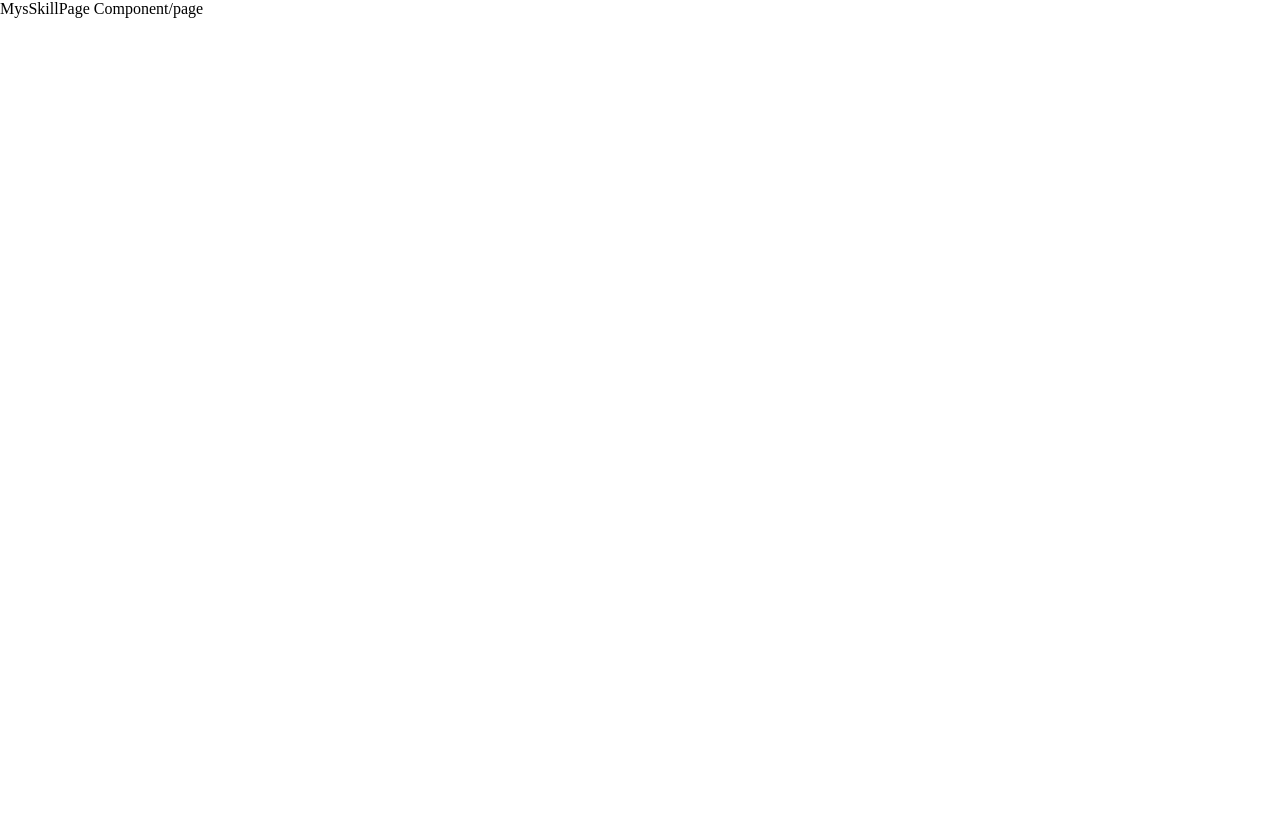
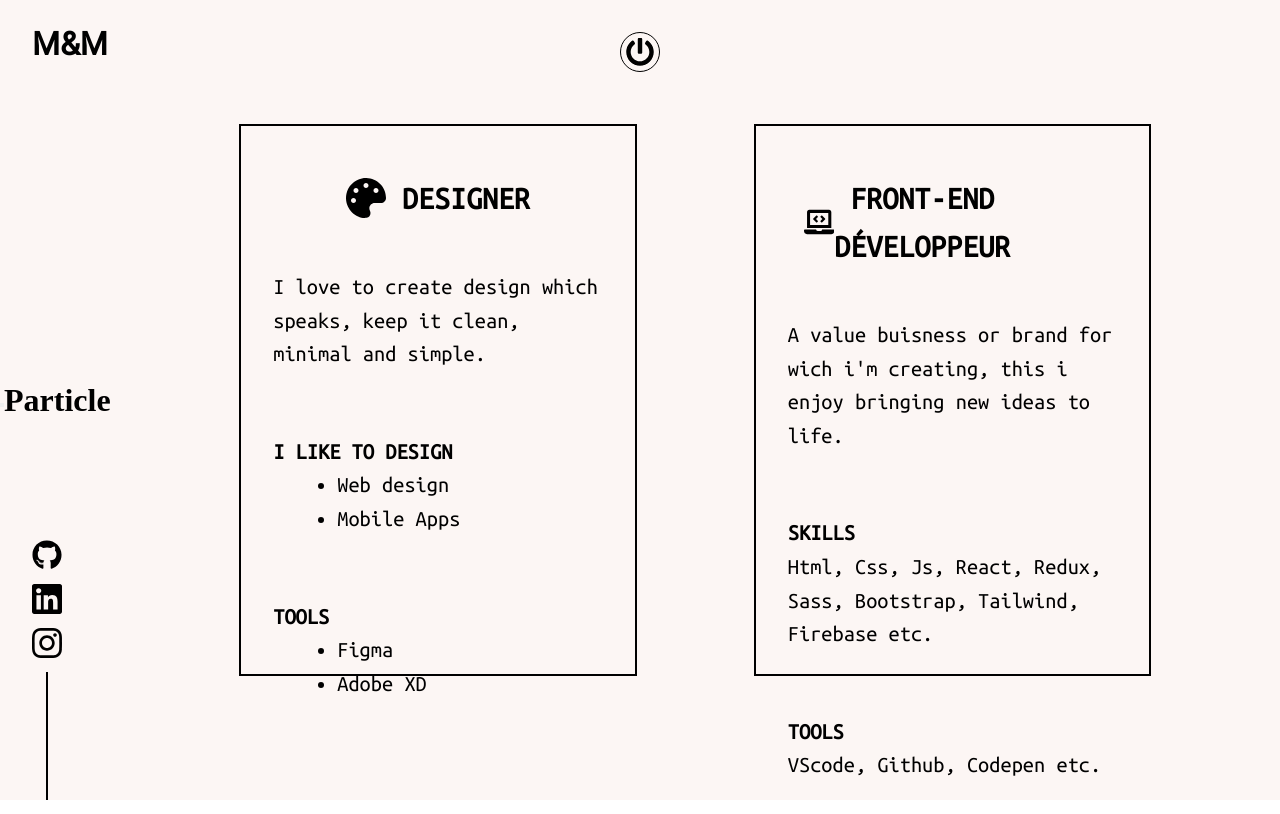
Before and after one commit to MaximeMonnier/2nd-portfolio, a React (Create React App) app: page /skills in a window 1280 px wide. Built offline with nearby package versions, Linux system fonts and the light colour scheme.

Commit message:
skills page ok miss animation

```diff
--- a/package.json
+++ b/package.json
@@ -16,6 +16,7 @@
     "sass": "^1.63.6",
     "styled-components": "^5.3.0",
     "tsparticles": "^2.10.1",
+    "tsparticles-slim": "^2.10.1",
     "web-vitals": "^3.3.2"
   },
   "scripts": {
--- /dev/null
+++ b/src/components/Particle.js
@@ -0,0 +1,11 @@
+import React from "react";
+
+const Particle = () => {
+  return (
+    <div className="box-particle">
+      <h1>Particle</h1>
+    </div>
+  );
+};
+
+export default Particle;
--- a/src/components/PowerButton.js
+++ b/src/components/PowerButton.js
@@ -3,7 +3,6 @@ import { NavLink } from "react-router-dom";
 
 const PowerButton = () => {
   return (
-    <div>
     <NavLink to="/">
       <button>
         <svg
@@ -23,7 +22,6 @@ const PowerButton = () => {
         </svg>
       </button>
     </NavLink>
-    </div>
   );
 };
 
--- a/src/pages/MySkillPage.js
+++ b/src/pages/MySkillPage.js
@@ -1,9 +1,104 @@
 import React from "react";
+import PowerButton from "../components/PowerButton";
+import SocialCons from "../components/SocialCons";
+import LogoComponent from "../components/LogoComponent";
+import Particle from "../components/Particle";
 
 const MysSkillPage = () => {
   return (
     <div>
-      <div>MysSkillPage Component/page</div>
+      <div className="container-skills">
+        <SocialCons />
+        <PowerButton />
+        <LogoComponent />
+        <Particle />
+        <div className="box-skills">
+          <div className="main-skills">
+            <div className="title-skills">
+              <h1>
+                <svg
+                  height={40}
+                  width={40}
+                  aria-hidden="true"
+                  focusable="false"
+                  data-prefix="fas"
+                  data-icon="palette"
+                  class="svg-inline--fa fa-palette fa-w-16"
+                  role="img"
+                  xmlns="http://www.w3.org/2000/svg"
+                  viewBox="0 0 512 512"
+                >
+                  <path
+                    fill="currentColor"
+                    d="M204.3 5C104.9 24.4 24.8 104.3 5.2 203.4c-37 187 131.7 326.4 258.8 306.7 41.2-6.4 61.4-54.6 42.5-91.7-23.1-45.4 9.9-98.4 60.9-98.4h79.7c35.8 0 64.8-29.6 64.9-65.3C511.5 97.1 368.1-26.9 204.3 5zM96 320c-17.7 0-32-14.3-32-32s14.3-32 32-32 32 14.3 32 32-14.3 32-32 32zm32-128c-17.7 0-32-14.3-32-32s14.3-32 32-32 32 14.3 32 32-14.3 32-32 32zm128-64c-17.7 0-32-14.3-32-32s14.3-32 32-32 32 14.3 32 32-14.3 32-32 32zm128 64c-17.7 0-32-14.3-32-32s14.3-32 32-32 32 14.3 32 32-14.3 32-32 32z"
+                  ></path>
+                </svg>
+                &nbsp;Designer
+              </h1>
+            </div>
+            <div className="description">
+              I love to create design which speaks, keep it clean, minimal and
+              simple.
+            </div>
+            <div className="description">
+              <strong>I like to Design</strong>
+              <ul>
+                <li>Web design</li>
+                <li>Mobile Apps</li>
+              </ul>
+            </div>
+            <div className="description">
+              <strong>Tools</strong>
+              <ul>
+                <li>Figma</li>
+                <li>Adobe XD</li>
+              </ul>
+            </div>
+          </div>
+
+          <div className="main-skills">
+            <div className="title-skills">
+              <h1>
+                <svg
+                  height={40}
+                  width={40}
+                  aria-hidden="true"
+                  focusable="false"
+                  data-prefix="fas"
+                  data-icon="laptop-code"
+                  class="svg-inline--fa fa-laptop-code fa-w-20"
+                  role="img"
+                  xmlns="http://www.w3.org/2000/svg"
+                  viewBox="0 0 640 512"
+                >
+                  <path
+                    fill="currentColor"
+                    d="M255.03 261.65c6.25 6.25 16.38 6.25 22.63 0l11.31-11.31c6.25-6.25 6.25-16.38 0-22.63L253.25 192l35.71-35.72c6.25-6.25 6.25-16.38 0-22.63l-11.31-11.31c-6.25-6.25-16.38-6.25-22.63 0l-58.34 58.34c-6.25 6.25-6.25 16.38 0 22.63l58.35 58.34zm96.01-11.3l11.31 11.31c6.25 6.25 16.38 6.25 22.63 0l58.34-58.34c6.25-6.25 6.25-16.38 0-22.63l-58.34-58.34c-6.25-6.25-16.38-6.25-22.63 0l-11.31 11.31c-6.25 6.25-6.25 16.38 0 22.63L386.75 192l-35.71 35.72c-6.25 6.25-6.25 16.38 0 22.63zM624 416H381.54c-.74 19.81-14.71 32-32.74 32H288c-18.69 0-33.02-17.47-32.77-32H16c-8.8 0-16 7.2-16 16v16c0 35.2 28.8 64 64 64h512c35.2 0 64-28.8 64-64v-16c0-8.8-7.2-16-16-16zM576 48c0-26.4-21.6-48-48-48H112C85.6 0 64 21.6 64 48v336h512V48zm-64 272H128V64h384v256z"
+                  ></path>
+                </svg>
+                &nbsp;Front-end Développeur
+              </h1>
+            </div>
+            <div className="description">
+              <p>
+                A value buisness or brand for wich i'm creating, this i enjoy
+                bringing new ideas to life.
+              </p>
+            </div>
+            <div className="description">
+              <strong>Skills</strong>
+              <p>
+                Html, Css, Js, React, Redux, Sass, Bootstrap, Tailwind, Firebase
+                etc.
+              </p>
+            </div>
+            <div className="description">
+              <strong>Tools</strong>
+              <p>VScode, Github, Codepen etc.</p>
+            </div>
+          </div>
+        </div>
+      </div>
     </div>
   );
 };
--- a/src/style/_settings.scss
+++ b/src/style/_settings.scss
@@ -6,9 +6,14 @@
     font-family: "font-2";
     src: url(../assets/font/Lato-Regular.ttf);
 }
+@font-face {
+    font-family: "font-3";
+    src: url(../assets/font/UbuntuMono-R.ttf);
+}
 
 $font-1: "font-1", sans-serif;
 $font-2: "font-2", sans-serif;
+$font-3: "font-3", sans-serif;
 
 $color-1:#FCF6F4;
 $color-2:#000000;
@@ -29,9 +34,6 @@ body{
     font-family 'Source Sans Pro', sans-serif
 }
 
-li {
-    list-style: none;
-}
 a{
     text-decoration: none;
     color: inherit;
--- a/src/style/components/_logocomponent.scss
+++ b/src/style/components/_logocomponent.scss
@@ -9,6 +9,7 @@
     position: fixed;
     left: 2rem;
     top: 25px;
+    z-index: 5;
 }
 .logoActive{
     display: inline-block;
@@ -21,4 +22,5 @@
     position: fixed;
     left: 2rem;
     top: 25px;
+    z-index: 5;
 }
--- a/src/style/index.scss
+++ b/src/style/index.scss
@@ -15,3 +15,4 @@
 @import "./components/intro";
 @import "./components/article";
 @import "./components/anchor";
+@import "./components/particle";
--- a/src/style/pages/_blog.scss
+++ b/src/style/pages/_blog.scss
@@ -10,6 +10,7 @@
         height: auto;
         width: 100%;
         position: relative;
+
         padding-bottom: 5rem;
 
         .center-blog{
--- a/src/style/pages/_skill.scss
+++ b/src/style/pages/_skill.scss
@@ -0,0 +1,71 @@
+.container-skills{
+    background-color: $color-1;
+    height: 100vh;
+    width: 100%;
+    position: relative;
+    display: flex;
+    justify-content: center;
+    align-items: center;
+
+    .box-skills{
+        background-color: $color-1;
+        position: relative;
+        display: flex;
+        justify-content: center;
+        column-gap: 10%;
+    }
+
+    .main-skills{
+        border: 2px solid $color-2;
+        color: $color-2;
+        background-color: $color-1;
+        padding: 2rem;
+        width: 34%;
+        height: 69vh;
+        z-index: 3;
+        line-height: 1.5;
+        font-family: $font-3;
+        justify-content: space-between;
+        cursor: pointer;
+    }
+
+    .title-skills{
+        display: flex;
+        justify-content: center;
+        align-items: center;
+        padding: 1rem;
+        text-transform: uppercase;
+
+        h1{
+            display: flex;
+            justify-content: center;
+            align-items: center;
+        }
+    }
+
+    .description{
+        color: $color-2;
+        font-size: calc(0.6em + 1vw);
+        padding: 2rem 0;
+    }
+
+    strong{
+        margin-bottom: 1rem;
+        text-transform: uppercase;
+    }
+    ul,li{
+        margin-left: 2rem;
+    }
+}
+
+.main-skills:hover{
+    background-color: $color-2;
+    transition: all 0.4s ease;
+
+    .title-skills{
+        color: $color-1;
+    }
+    .description{
+        color: $color-1;
+    }
+}
```
Also changed, not shown: src/assets/font/UbuntuMono-R.ttf (added), src/style/components/_particle.scss (added), 1 other file (tests, documents, lock files or other folders). Lines whose indentation alone changed are shown as unchanged.
